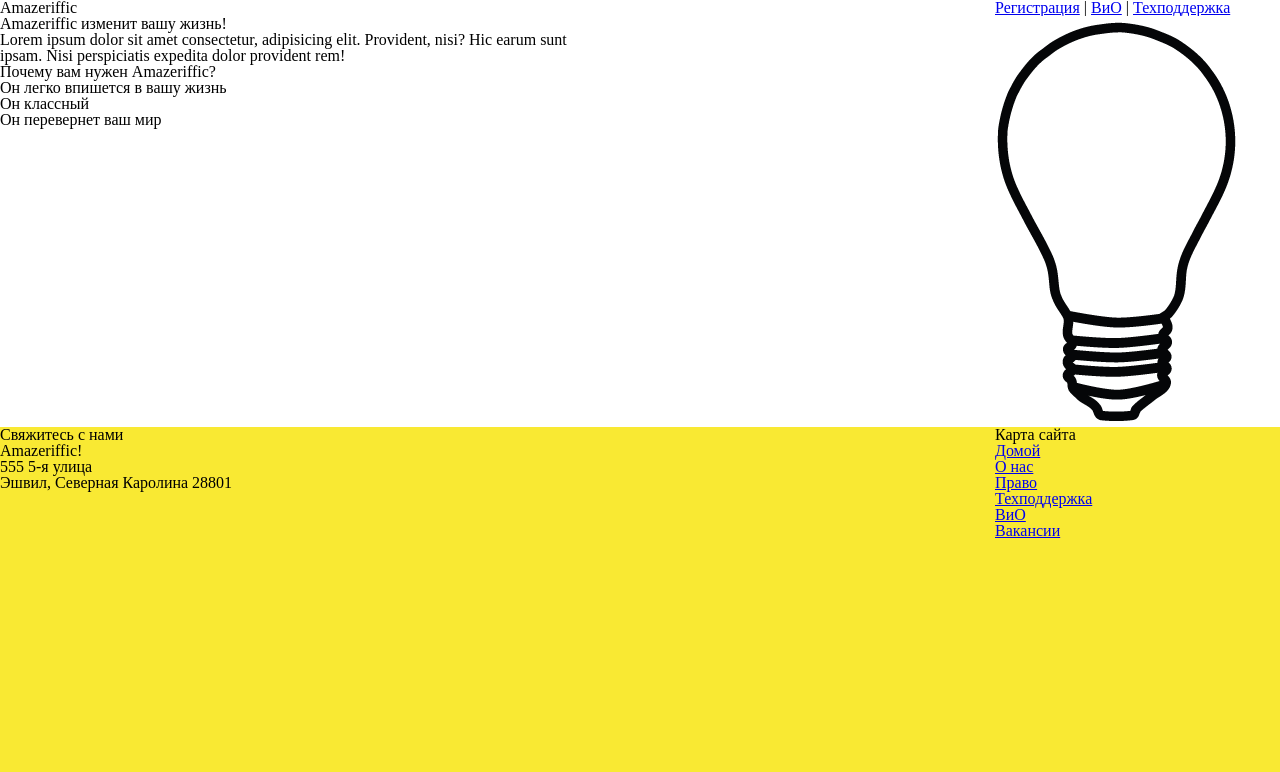
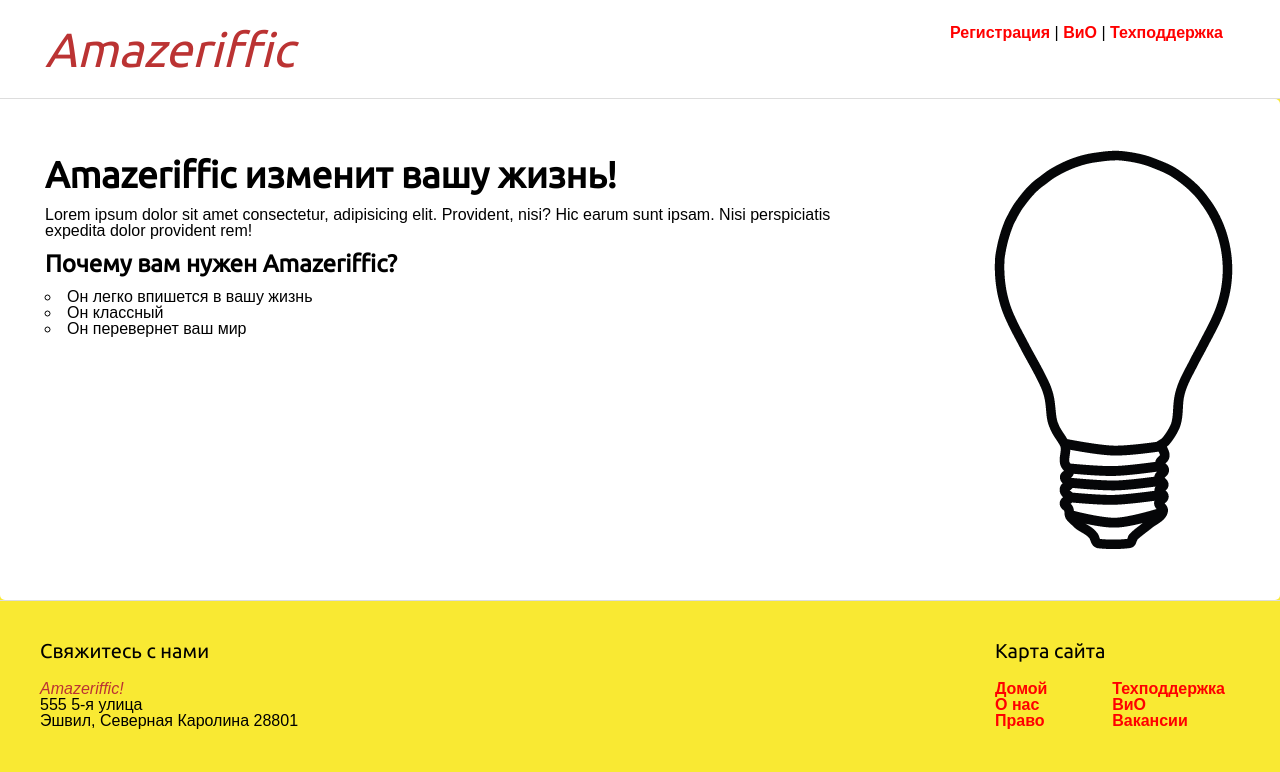
Before and after one commit to Cenesthesia/Amazeriffic, a plain HTML site: page index.html in a window 1280 px wide. Drawn offline with Linux system fonts and the light colour scheme; a web font is replaced by a local one.

Commit message:
Adding fonts and adjusting the design

```diff
--- a/index.html
+++ b/index.html
@@ -4,6 +4,8 @@
   <title>Amazeriffic</title>
   <link rel="stylesheet" href="/styles/reset.css" type="text/css">
   <link rel="stylesheet" href="/styles/style.css" type="text/css">
+  <link href='http://fonts.googleapis.com/css?family=Ubuntu' rel='stylesheet' type='text/css'>
+  <link href='http://fonts.googleapis.com/css?family=Droid+Sans' rel='stylesheet' type='text/css'>
 </head>
 <body>
   <header>
@@ -36,23 +38,25 @@
   </main>
   <footer>
     <div class="container">
-      <div class="left">
       <div class="contact">
         <h5>Свяжитесь с нами</h5>
         <p>Amazeriffic!</p>
         <p>555 5-я улица</p>
         <p>Эшвил, Северная Каролина 28801</p>
       </div>
-      </div>
       <div class="sitemap">
         <h5>Карта сайта</h5>
         <ul>
+          <div class="left">
             <li><a href="#">Домой</a></li>
             <li><a href="#">О нас</a></li>
             <li><a href="#">Право</a></li>
+          </div>
+          <div class="right">
             <li><a href="#">Техподдержка</a></li>
             <li><a href="#">ВиО</a></li>
             <li><a href="#">Вакансии</a></li>
+          </div>
         </ul>
       </div>
     </div>
--- a/styles/style.css
+++ b/styles/style.css
@@ -1,5 +1,6 @@
 body {
     background: #f9e933;
+    font-family: 'Droid Sans', sans-serif;
 }
 
 header, main, footer {
@@ -12,13 +13,25 @@ header .container main .container footer .container {
 }
 
 header {
+    padding: 25px 45px 25px 45px;
     background: white;
     overflow: auto;
+    border-bottom: 1px solid #ddd;
 }
 
-header h1 {
+h1 {
+    font-family: 'Ubuntu', sans-serif;
+    font-style: italic;
+    font-size: 3em;
+    color: #b33;
     float: left;
     width: 570px;
+}
+
+h5 {
+    font-family: 'Ubuntu', sans-serif;
+    font-size: 1.25em;
+    margin-bottom: 20px;
 }
 
 header nav {
@@ -26,27 +39,82 @@ header nav {
     width: 285px;
 }
 
+a {
+    color: #f00;
+    text-decoration: none;
+    font-weight: bold;
+}
+
 main {
     background: white;
+    border-radius: 0 5px 5px 5px;
+    padding: 45px;
     overflow: auto;
+}
+
+main ul li {
+    list-style: circle;
+    list-style-position: inside;
 }
 
 main .left {
     float: left;
-    width: 570px;
+    width: 70%;
 }
 
 main .right {
     float: right;
-    width: 285px;
+    width: 30%;
+    text-align: right;
 }
 
-footer .left {
+main h2 {
+    font-family: 'Ubuntu', sans-serif;
+    font-weight: 700;
+    padding: 13px 0;
+    font-size: 2.3em;
+}
+
+main h3 {
+    font-family: 'Ubuntu', sans-serif;
+    font-weight: 700;
+    padding: 13px 0;
+    font-size: 1.5em;
+}
+
+footer {
+    border-top: 1px solid #ddd;
+    padding: 40px 0 20px 40px;
+}
+
+footer .contact {
     float: left;
     width: 570px;
+    padding-bottom: 40px;
+}
+
+footer .contact p:nth-child(2) {
+    color: #b33;
+    font-style: italic;
 }
 
 footer .sitemap {
     float: right;
     width: 285px;
 }
+
+footer ul {
+    width: 230px;
+}
+
+li {
+    list-style: none;
+}
+
+footer .sitemap .left {
+    float: left;
+}
+
+footer .sitemap .right {
+    float: right;
+}
```
Lines whose indentation alone changed are shown as unchanged.
